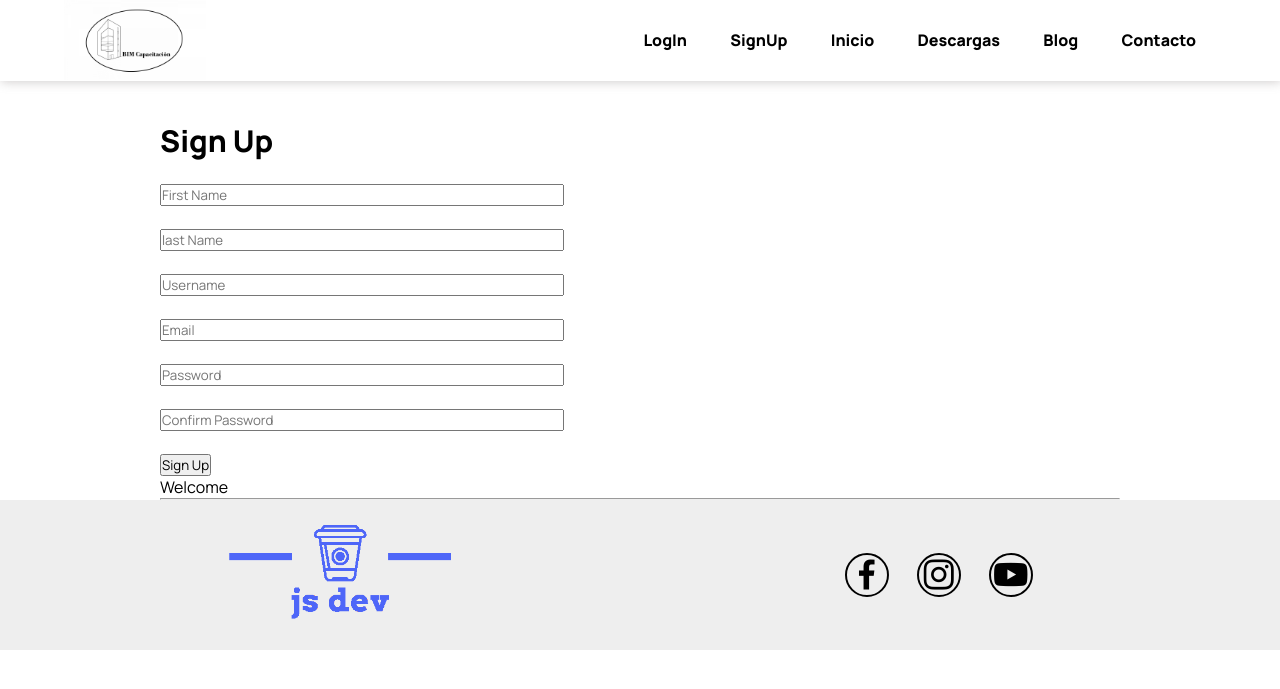
After one commit to juliosantacruz/bimcapacitacion, a Django app: page /Cursos/signup/ in a window 1280 px wide. The commit adds this page. Shown: the top 689 px of the page. Run offline with Django 4.2, Linux system fonts and the light colour scheme; parts of the project's set-up code (start-up, migrations or seed data) failed here and were passed over; some libraries are stand-ins or nearby versions.

Commit message:
ajuste de logica de usuario, login, logout y signup

```diff
--- /dev/null
+++ b/cursos/forms.py
@@ -0,0 +1,14 @@
+from django.forms import ModelForm
+from django.contrib.auth.forms import UserCreationForm
+from django.contrib.auth.models import User
+from django import forms
+from .validators import validate_email
+from .models import *
+
+
+class CreateUserForm(UserCreationForm):
+    email = forms.EmailField(validators = [validate_email])
+
+    class Meta:
+        model = User
+        fields = ['username', 'first_name', 'last_name','email', 'password1', 'password2']
--- a/cursos/models.py
+++ b/cursos/models.py
@@ -7,7 +7,8 @@ from django.utils.text import slugify
 
 class Student(models.Model):
     user = models.OneToOneField(User, on_delete=models.CASCADE)
-    profile_picture = models.ImageField(upload_to='media/cursos/users', blank=True)
+    email = models.EmailField(verbose_name="email", unique=True, null=True, blank=True)
+    #profile_picture = models.ImageField(upload_to='media/cursos/users', blank=True) <---- ahorita no es necesario una foto
     timestamp = models.DateTimeField(auto_now_add=True)
 
     def __str__(self):
--- a/cursos/urls.py
+++ b/cursos/urls.py
@@ -3,10 +3,14 @@ from .views import *
 
 urlpatterns = [
 
+    #URLS DE CURSOS
     path('', home_cursos, name="cursosHomePage"),
     path('<curso_slug>', page_curso, name="cursoPage"),
     path('<curso_slug>/<clase_slug>', page_clase, name="cursoPage"),
 
 
-
+    #URLS DE USUARIOS
+    path('signup/', signupuser, name="signupuser"),
+    path('logout/', logoutuser, name="logoutuser"),
+    path('login/', loginuser, name="loginuser"),
 ]
--- a/cursos/views.py
+++ b/cursos/views.py
@@ -2,49 +2,62 @@ from django.shortcuts import render, get_object_or_404, redirect
 from django.contrib.auth import login, logout, authenticate
 from django.contrib.auth.forms import UserCreationForm, AuthenticationForm
 from django.contrib.auth.models import User
+from django.db import IntegrityError
+from django.contrib.auth.decorators import login_required
 from cursos.models import Cursos
 from .models import *
+from .forms import CreateUserForm
+
 # Create your views here.
 
 # USERS
 #USER ONLY
 
 def signupuser(request):
-    form = UserCreationForm()
+    form = CreateUserForm()
     if request.method == 'POST':
         if request.POST['password1'] == request.POST['password2']:
-            try:
-                user = User.objects.create_user(
-                    request.POST['username'],
-                    first_name=request.POST['first_name'],
-                    last_name=request.POST['last_name'],
-                    email=request.POST['email'] ,
-                    password=request.POST['password1'])
-                perfil = Member.objects.create(
-                    user = User.objects.all().last(),
-                    profile_picture=request.FILES['img'])
-
-                user.save()
-                perfil.save()
-
-                return redirect('home')
-            except IntegrityError:
-                error = 'Tu nombre de usuario fue tomado, intenta con otro'
+            if User.objects.filter(email = request.POST['email']).exists():
+                error = 'Tu correo ya fue registrado, intenta con otro'
                 context = {
                     'error':error,
                     'form': form,
                 }
-                return render(request, 'members/signupuser.html', context)
+            else:
+                try:
+                    user = User.objects.create_user(
+                        request.POST['username'],
+                        first_name=request.POST['first_name'],
+                        last_name=request.POST['last_name'],
+                        email=request.POST['email'] ,
+                        password=request.POST['password1'])
+                    perfil = Student.objects.create(
+                        user = User.objects.all().last(),
+                        email = request.POST['email'] # <--- aqui agregamos el email para que se unique
+                        #profile_picture=request.FILES['img'] <--- De momento no se requiere foto
+                        )
+
+                    user.save()
+                    perfil.save()
+                    login(request, user)
+                    return redirect('cursosHomePage')
+                except IntegrityError:
+                    error = 'Tu nombre de usuario fue tomado, intenta con otro'
+                    context = {
+                        'error':error,
+                        'form': form,
+                    }
+                return render(request, 'cursos/signupuser.html', context)
         else:
             error = 'Error al escribir tu contrasena'
             context={'error':error,
                     'form': form,}
-            return render(request, 'members/signupuser.html', context)
+            return render(request, 'cursos/signupuser.html', context)
     else:
         context={
             'form': form
         }
-        return render(request, 'members/signupuser.html', context)
+        return render(request, 'cursos/signupuser.html', context)
 
 
 #USER ONLY
@@ -52,19 +65,19 @@ def signupuser(request):
 def logoutuser(request):
     if request.method == 'POST':
         logout(request)
-        return redirect('home')
+        return redirect('cursosHomePage')
 
 
 def loginuser(request):
     if request.method == 'POST':
         user = authenticate(request, username=request.POST['username'], password=request.POST['Password'])
         if user is None:
-            return render(request, 'members/loginuser.html', {'form': AuthenticationForm() , 'error': 'User or password did not match'})
+            return render(request, 'cursos/loginuser.html', {'form': AuthenticationForm() , 'error': 'User or password did not match'})
         else:
             login(request, user)
-            return redirect('home')
+            return redirect('cursosHomePage')
     else:
-        return render(request, 'members/loginuser.html',  {'form': AuthenticationForm()})
+        return render(request, 'cursos/loginuser.html',  {'form': AuthenticationForm()})
 
 
 
--- a/templates/base/header.html
+++ b/templates/base/header.html
@@ -8,6 +8,23 @@
                 </div>
             </a>
             <div class="enlaces-header">
+                {%if user.is_authenticated %}
+                <p>Bienvenido</p>
+
+                <form action="{% url 'logoutuser' %}" method="POST">
+                    {% csrf_token %}
+                    <!-- <a href="{% url 'logoutuser'%}">LogOut</a> -->
+
+
+                    <button type="submit"> Logout </button>
+                </form>
+
+
+
+
+                {%else%}
+                <a href="{% url 'loginuser'%}">LogIn</a>
+                <a href="{% url 'signupuser'%}">SignUp</a> {%endif%}
                 <a href="{% url 'homepage' %}">Inicio</a>
                 <a href="{% url 'descargaspage' %}">Descargas</a>
                 <a href="{% url 'blogpage' %}">Blog</a>
--- /dev/null
+++ b/templates/cursos/signupuser.html
@@ -0,0 +1,66 @@
+{% extends 'base/base.html' %} {% block content %}
+<div class="jumbotron text-center" style="background-color: rgba(255, 255, 255, .2); max-width: 60rem; margin:auto; ">
+
+
+    <div class="blank-content"></div>
+
+    <h2>{{ error }}</h2>
+    <form method="POST" enctype="multipart/form-data">
+        {% csrf_token %}
+
+
+        <div class="card text-center" style="max-width: 60rem; margin:auto;">
+            <div class="card-body">
+                <h2>Sign Up</h2>
+                <br>
+                <div class="row">
+
+
+
+                    <div class="col-7">
+                        <input style="width: 25rem; " type="text" name="first_name" placeholder="First Name"><br><br>
+                        <input style="width: 25rem; " type="text" name="last_name" placeholder="last Name"><br><br>
+                        <input style="width: 25rem; " type="text" name="username" placeholder="Username"><br><br>
+                        <input style="width: 25rem; " type="email" name="email" placeholder="Email"><br><br>
+                        <!-- <input style="width: 25rem; " type="file" name="img" placeholder="image"><br><br> -->
+                        <input style="width: 25rem; " type="password" name="password1" placeholder="Password"><br><br>
+                        <input style="width: 25rem; " type="password" name="password2" placeholder="Confirm Password"><br><br>
+                        <button class="btn btn-primary text-right" type="submit"> Sign Up </button>
+                    </div>
+
+
+
+                </div>
+            </div>
+            <div class="card-footer w-100 text-muted">
+                Welcome
+            </div>
+        </div>
+        <hr>
+        <!--
+        {{form.username.label}}
+        {{form.username}}
+        <br>
+        {{form.first_name.label}}
+        {{form.first_name}}
+        <br>
+        {{form.last_name.label}}
+        {{form.last_name}}
+        <br>
+        {{form.email.label}}
+        {{form.email}}
+        <br>
+
+        {{form.password1.label}}
+        {{form.password1}}
+        <br>
+        {{form.password2.label}}
+        {{form.password2}}
+
+
+        <button type="submit"> Sign Up </button> -->
+    </form>
+
+
+</div>
+{% endblock %}
```
Also changed, not shown: cursos/admin.py (+11 -0 lines), cursos/validators.py (added, +9 -0 lines), templates/cursos/loginuser.html (added, +29 -0 lines), cursos/migrations/0007_remove_student_profile_picture_student_email.py (added), media/media/cursos/users/IMG_20190803_153427_web-min.jpg (added), media/media/cursos/users/IMG_20190803_153427_web-min111.jpg (added), media/media/cursos/users/IMG_20190803_153427_web-min_zj6xvMr.jpg (added), media/media/cursos/users/IMG_20190803_153427_web.png (added), media/media/cursos/users/IMG_20190803_153427_web_Ju71xl8.png (added), media/media/cursos/users/IMG_20190803_153427_web_iZJk2NZ.png (added), media/media/cursos/users/chico-meditando-frente-al-atardecer-1160x773.jpg (added).
